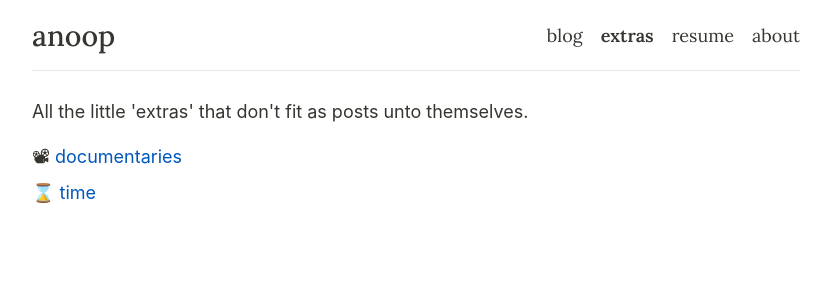
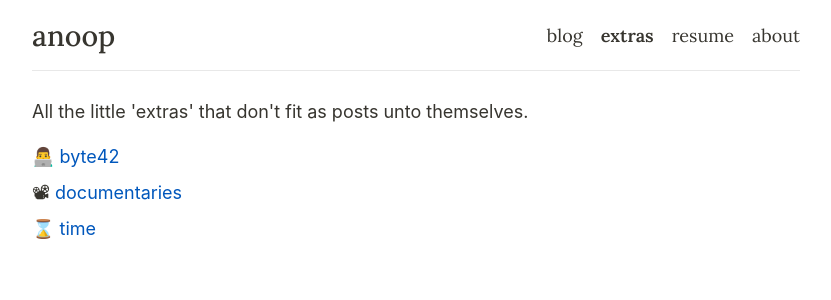
Before and after one commit to helloanoop/helloanoop.com, a Next.js app: page /extras in a window 1280 px wide. Shown: the top 300 px of the page, without its empty margins (224-1055 px from the left). Built offline with nearby package versions, Linux system fonts and the light colour scheme.

Commit message:
chore: added byte42 links

```diff
--- a/src/pages/about.js
+++ b/src/pages/about.js
@@ -25,7 +25,7 @@ export default function Index() {
 
           <p>I went to <a target="_blank" rel="noreferrer" href="https://www.google.com/maps/place/12.970699+77.747437/@12.970699,77.747437,18z">St Thomas School</a>, did pre-graduation at <a href="https://www.sjc.ac.in/" a rel="noreferrer" target="_blank">St Joesphs</a> and completed my graduation in Electronics and Communication at <a rel="noreferrer" href="https://www.cmrit.ac.in/">CMRIT</a></p>
 
-          <p>When not programming, I love to <Link href="/">write</Link>, ponder about the nature of <Link href="/time">time</Link> and read books.</p>
+          <p>When not programming or building <a target="_blank" rel="noreferrer" href="https://byte42.net">open source stuff</a>, I love to <Link href="/">write</Link>, ponder about the nature of <Link href="/time">time</Link> and read books.</p>
           <p>You can find me on the web at <a target="_blank" rel="noreferrer" href="https://github.com/anoopmd">Github</a>, <a target="_blank" rel="noreferrer" href="https://www.linkedin.com/in/anoop-m-d-868099100">LinkedIn</a> or <a target="_blank" rel="noreferrer" href="https://twitter.com/anoopcodes">Twitter</a></p>
         </div>
       </main>
--- a/src/pages/extras.js
+++ b/src/pages/extras.js
@@ -16,7 +16,8 @@ export default function Index() {
         <div className="page-content">
           <h2>All the little 'extras' that don't fit as posts unto themselves.</h2>
           <ul className="mt-4">
-            <li>📽&nbsp;<Link href="/documentaries">documentaries</Link></li>
+            <li>👨‍💻&nbsp;<a target="_blank" rel="noreferrer" href="https://byte42.net">byte42</a></li>
+            <li className="mt-2">📽&nbsp;<Link href="/documentaries">documentaries</Link></li>
             <li className="mt-2">⌛&nbsp;<Link href="/time">time</Link></li>
           </ul>
         </div>
--- a/src/pages/time/[slug].js
+++ b/src/pages/time/[slug].js
@@ -36,7 +36,6 @@ export async function getStaticPaths() {
 }
 
 export async function getStaticProps({ params: { slug } }) {
-    console.log('here');
   const markdownWithMeta = fs.readFileSync(
     path.join('time', slug + '.md'),
     'utf-8'
```
